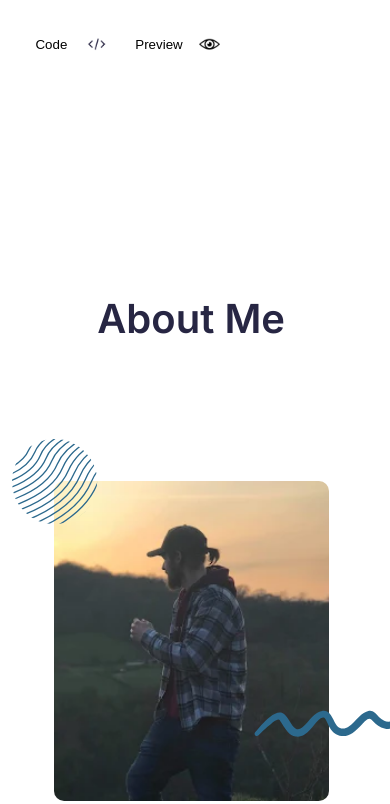
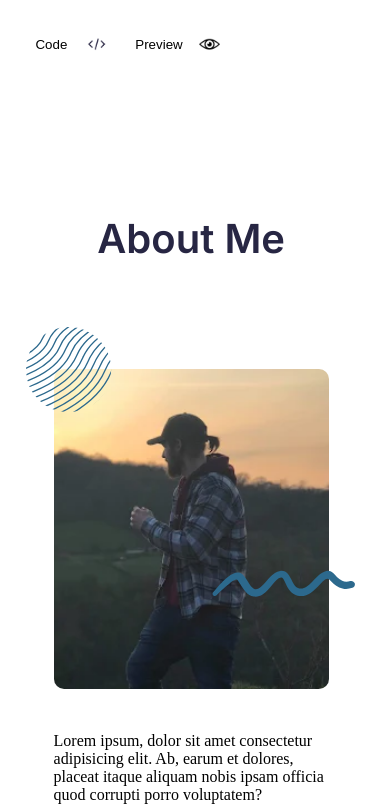
Before and after one commit to sPridmore96/personal-portfolio, a plain HTML site: page index.html in a window 390 px wide. Shown: the part 3201-4005 px from the top of the page. Drawn offline with Linux system fonts and the light colour scheme.

Commit message:
mobile gap between about me and projects shortened

```diff
--- a/styles/_layout.scss
+++ b/styles/_layout.scss
@@ -1,11 +1,10 @@
 @use "./variables" as *;
 @use "./mixins" as *;
 
-@media screen and (min-width: 786px) {
-
+@media screen and (min-width: 1024px) {
 
 body {
-    width: 96vw;
+    width: 98vw;
     height: 100%;
     @include flexColumnCenter;
     flex-wrap: wrap;
@@ -229,7 +228,7 @@ body::-webkit-scrollbar {
     }
 
     &__title {
-        padding-top: 4rem;
+        padding-top: 7rem;
         @include headerSizeWeight (2.5rem, 600);
         text-align: center;
         grid-area: __title;
@@ -291,6 +290,9 @@ body::-webkit-scrollbar {
 }
 // -------------------------------------------------------------------------------
 
+@media screen and (max-width: 768) {
+
+}
 
 // -------------------------------------------------------------------------------
 
@@ -488,7 +490,6 @@ body::-webkit-scrollbar {
     }
 
     .about {
-        margin: auto;
         display: grid;
         flex-wrap: wrap;
         grid-template-columns: 1fr;
@@ -497,7 +498,7 @@ body::-webkit-scrollbar {
         "__title"
         "__img-container"
         "__paragraph";
-        margin: 7rem 0 3rem 0;
+        margin: 0 auto 3rem auto;
 
         &__img-container {
             @include WidthHeight (auto, auto);
@@ -506,10 +507,9 @@ body::-webkit-scrollbar {
 
         &__title {
             text-align: center;
-            margin-top: 5rem;
             @include headerSizeWeight (2.5rem, 600);
             margin-top: 1rem;
-            padding-top: 5rem;
+            padding-top: 7rem;
             grid-area: __title;
 
         }
@@ -525,14 +525,14 @@ body::-webkit-scrollbar {
 
             &--finger {
                 position: relative;
-                right: 15%;
+                right: 10%;
                 top: -15%
             }
 
             &--squig {
                 position: relative;
-                left: 40%;
-                top: 60%;
+                left: 25%;
+                top: 50%;
                 overflow: hidden;
             }
         }
```
Also changed, not shown: styles/styles.css, 1 other file.
